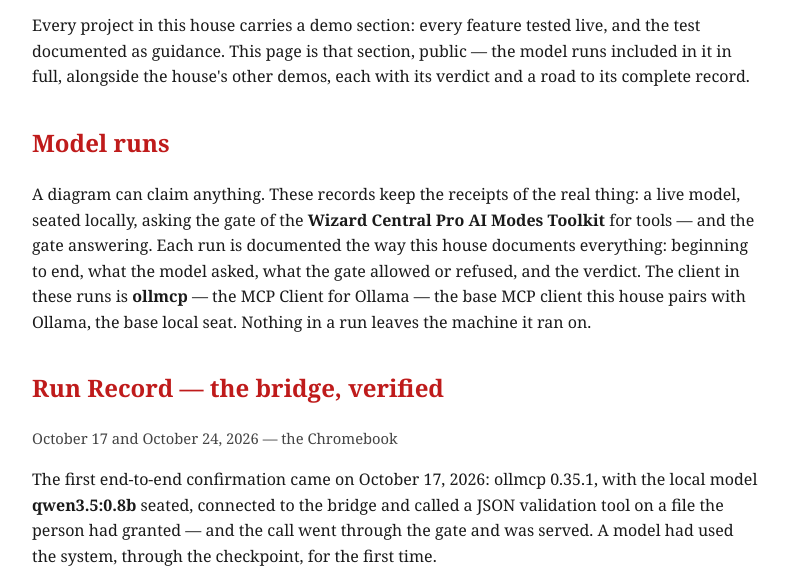
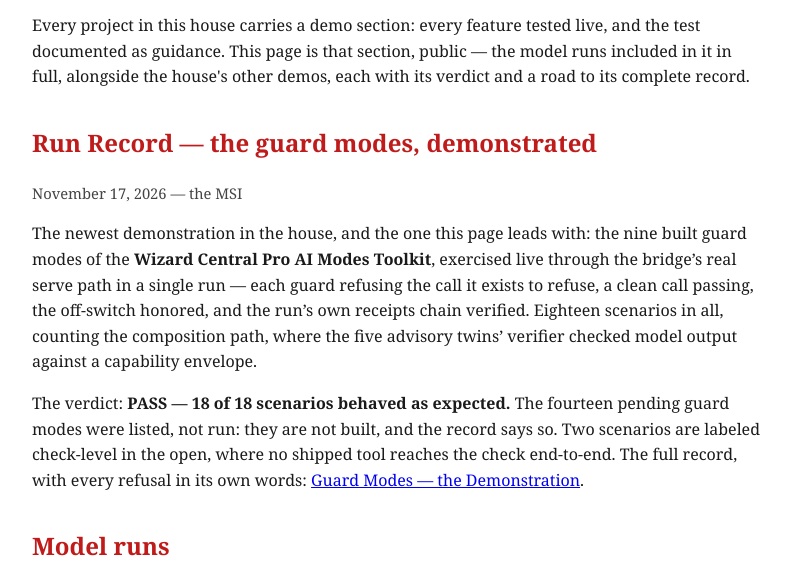
Before and after one commit to rewardsbycode-eng/mathspherenexus, a plain HTML site: page demo.html in a window 1280 px wide. Shown: the part 243-811 px from the top of the page, without its empty margins (244-1035 px from the left). Drawn offline with Linux system fonts and the light colour scheme.

Commit message:
Site Update 19: the demonstration leads the Demo page
The guard modes demonstration now headlines demo.html:
a Run Record section directly under the intro — named,
dated (November 17, 2026 — the MSI), carrying the
verdict (PASS 18 of 18) and the road to the full
record. Update 18 had placed it as a paragraph under
"More demos from the house"; a demonstration that leads
the house's evidence does not sit under "more." The
paragraph there is removed; the section replaces it.

MathSphere Nexus (AVS)

```diff
--- a/demo.html
+++ b/demo.html
@@ -36,6 +36,13 @@
   <p class="meta">Every feature tested live, and documented — the house rule, made public</p>
 
   <p>Every project in this house carries a demo section: every feature tested live, and the test documented as guidance. This page is that section, public — the model runs included in it in full, alongside the house's other demos, each with its verdict and a road to its complete record.</p>
+
+  <h2>Run Record — the guard modes, demonstrated</h2>
+  <p class="meta">November 17, 2026 — the MSI</p>
+
+  <p>The newest demonstration in the house, and the one this page leads with: the nine built guard modes of the <strong>Wizard Central Pro AI Modes Toolkit</strong>, exercised live through the bridge&rsquo;s real serve path in a single run — each guard refusing the call it exists to refuse, a clean call passing, the off-switch honored, and the run&rsquo;s own receipts chain verified. Eighteen scenarios in all, counting the composition path, where the five advisory twins&rsquo; verifier checked model output against a capability envelope.</p>
+
+  <p>The verdict: <strong>PASS — 18 of 18 scenarios behaved as expected.</strong> The fourteen pending guard modes were listed, not run: they are not built, and the record says so. Two scenarios are labeled check-level in the open, where no shipped tool reaches the check end-to-end. The full record, with every refusal in its own words: <a href="guard-modes-demo.html">Guard Modes — the Demonstration</a>.</p>
 
   <h2>Model runs</h2>
 
@@ -131,8 +138,6 @@
 
   <h2>More demos from the house</h2>
 
-  <p><strong>The guard modes, demonstrated.</strong> On November 17, 2026, the nine built guard modes of the Pro toolkit were exercised live through the bridge in one demonstration run — 18 scenarios, every refusal recorded, PASS 18 of 18 — with the fourteen pending modes listed, not run. The full record: <a href="guard-modes-demo.html">Guard Modes, Demonstrated</a>.</p>
-
   <p><strong>The free Toolkit, feature by feature.</strong> On November 9, 2026, the Wizard Central Toolkit's whole demo section ran live — 19 sections, every feature exercised against real fixtures — and days later the shipping gate for the current version closed at 561 passing. The full record: <a href="toolkit-evidence.html">Toolkit Feature Evidence</a>.</p>
 
   <p><strong>A fresh install, in other hands.</strong> On November 8, 2026, a first-ever install on a new machine wrote its first receipt, and the hash chain verified intact — the receipts machine working, start to finish, for someone who had never touched it before. The full record: <a href="pro-evidence.html">Wizard Central Pro Feature Evidence</a>, which also carries the reference test loop, green at 67 of 67 files.</p>
```
